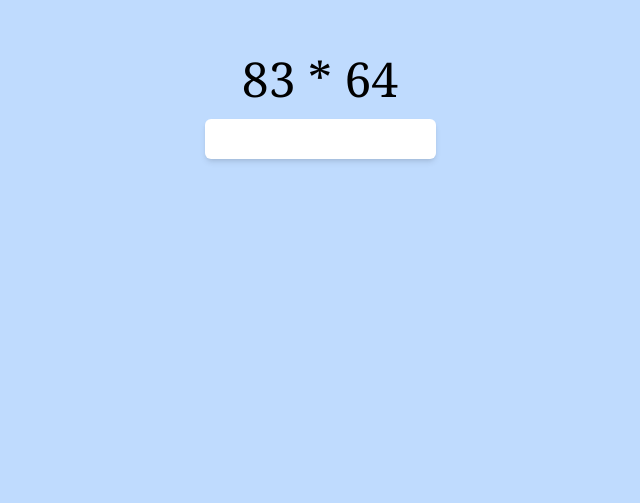
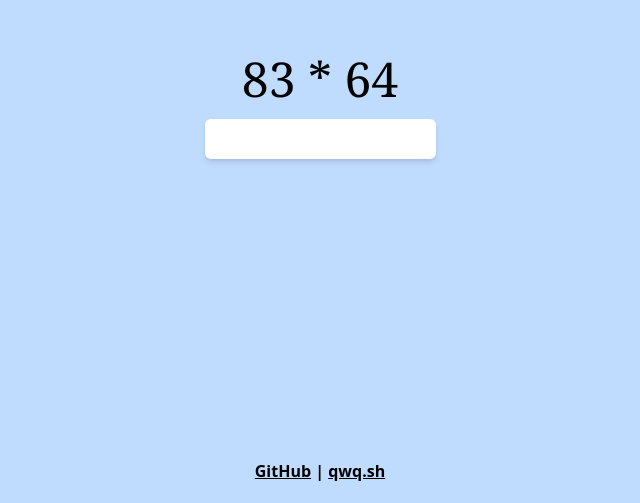
Before and after one commit to crnvl/mathi, a Next.js app: page / in a window 1280 px wide. Shown: the part 297-800 px from the top of the page, without its empty margins (320-960 px from the left). Built offline with nearby package versions, Linux system fonts and the light colour scheme.

Commit message:
Update index.tsx

```diff
--- a/pages/index.tsx
+++ b/pages/index.tsx
@@ -68,6 +68,9 @@ const Home: NextPage = () => {
 					</div>
 				</div>
 			</div>
+			<div className='absolute bottom-5 font-bold'>
+				<p><a href='https://github.com/angelsflyinhell/mathi' className='underline'>GitHub</a> | <a href='https://qwq.sh' className='underline'>qwq.sh</a></p>
+			</div>
 		</div>
 	</>
 }
```
